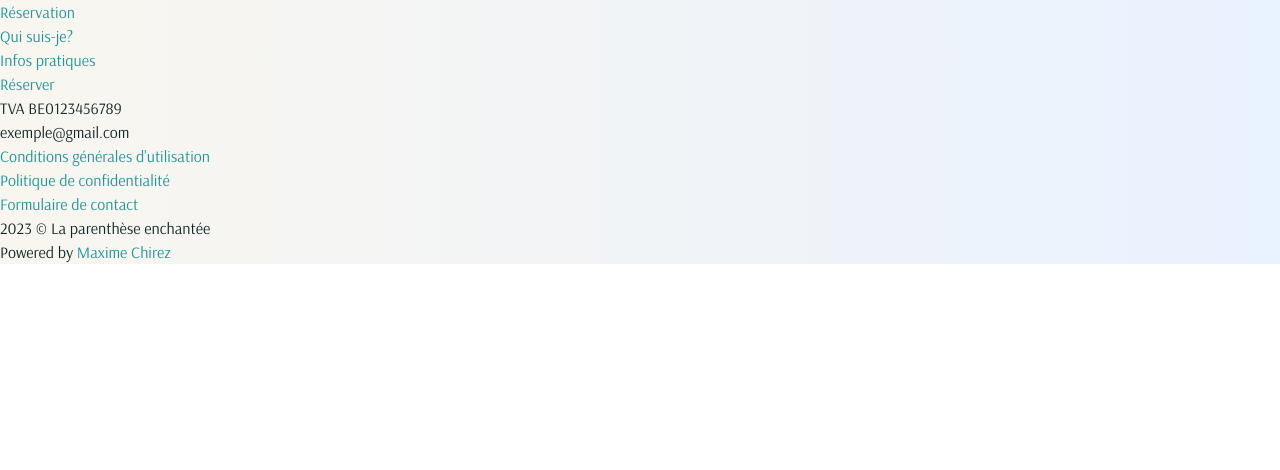
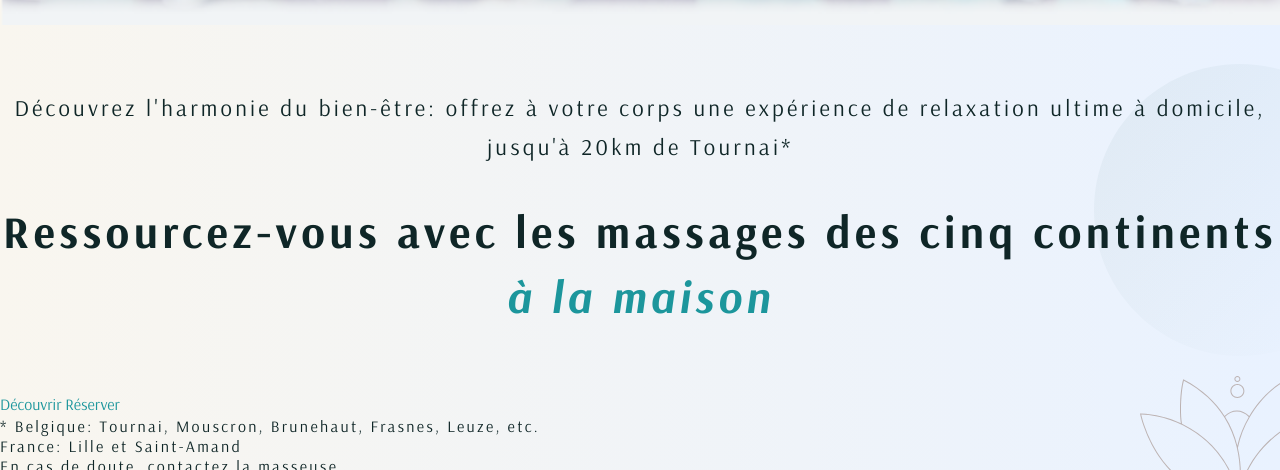
Before and after one commit to WandoCode/la-parenthese-website, a plain HTML site: page index.html in a window 1280 px wide. Shown: the part 2225-2695 px from the top of the page. Before the commit the page ends 2489 px from the top, so only its background shows below. Drawn offline with Linux system fonts and the light colour scheme.

Commit message:
Add style for main section (background, paragraphs, positions)

```diff
--- a/index.html
+++ b/index.html
@@ -71,7 +71,7 @@
       </nav>
     </header>
     <main class="main home">
-      <div>
+      <div class="main__illustration">
         <picture class="pictures">
           <source
             srcset="./public/bottle-salt-sm.png"
@@ -85,17 +85,18 @@
           />
         </picture>
       </div>
-      <div>
-        <h1>
+      <div class="main__text">
+        <h2 class="h2">
           Découvrez l'harmonie du bien-être: offrez à votre corps une expérience
           de relaxation ultime à domicile, jusqu'à 20km de Tournai*
+        </h2>
+        <h1 class="h1">
+          Ressourcez-vous avec les massages des cinq continents
+          <em>à la maison</em>
         </h1>
-        <h2>
-          Ressourcez-vous avec les massages des cinq continents à la maison
-        </h2>
         <a href="/massages.html">Découvrir</a>
         <a href="/reservation.html">Réserver</a>
-        <div>
+        <div class="text-xs">
           <p>* Belgique: Tournai, Mouscron, Brunehaut, Frasnes, Leuze, etc.</p>
           <p>France: Lille et Saint-Amand</p>
           <p>En cas de doute, contactez la masseuse.</p>
--- a/stylesheets/abstracts/_colors.scss
+++ b/stylesheets/abstracts/_colors.scss
@@ -7,7 +7,7 @@ $colors: (
     400: hsl(183, 70%, 36%),
     600: hsl(183, 84%, 17%),
     700: hsl(183, 46%, 16%),
-    800: hsl(183, 43%, 11%),
+    800: #0f2627,
     900: hsl(183, 43%, 11%),
   ),
   secondary: (
--- a/stylesheets/abstracts/_font-sizes.scss
+++ b/stylesheets/abstracts/_font-sizes.scss
@@ -2,10 +2,10 @@
 
 $scale: (
   sm: (
-    300: 1rem,
+    300: 0.875rem,
     400: 1.125rem,
     500: 1.563rem,
-    600: 1.953rem,
+    600: 2rem,
     700: 2.441rem,
     800: 3.052rem,
   ),
--- a/stylesheets/abstracts/_variables.scss
+++ b/stylesheets/abstracts/_variables.scss
@@ -10,7 +10,7 @@ $secondary-font-stack: 'Amaranth', sans-serif !default;
 $max-width: 1180px;
 
 //Header-heights
-$header-height-sm: in-rem(170);
+$header-height-sm: calc(in-rem(80) + 20vw);
 
 $body-background: linear-gradient(
   90deg,
--- a/stylesheets/base/_typography.scss
+++ b/stylesheets/base/_typography.scss
@@ -4,9 +4,9 @@
 @use '../abstracts/' as *;
 
 body {
-  color: var(--clr-primary-900);
+  color: var(--clr-primary-800);
   font-family: $text-font-stack;
-  font-size: var(--fs-sm-300);
+  font-size: var(--fs-300);
 }
 
 .nav a {
@@ -17,3 +17,32 @@ body {
     color: var(--clr-primary-400);
   }
 }
+
+.h1 {
+  text-align: center;
+  font-size: var(--fs-600);
+  font-weight: 700;
+  line-height: 143%; /* 2.86rem */
+  letter-spacing: 0.27rem;
+
+  & > em {
+    color: var(--clr-primary-400);
+    font-style: italic;
+  }
+}
+
+.h2 {
+  text-align: center;
+  font-size: var(--fs-400);
+  line-height: 171.5%; /* 1.93rem */
+  letter-spacing: 0.2rem;
+  font-weight: 400;
+}
+
+.text-xs {
+  font-size: var(--fs-300);
+  font-style: normal;
+  font-weight: 400;
+  line-height: normal;
+  letter-spacing: 0.145rem;
+}
--- a/stylesheets/layout/_header.scss
+++ b/stylesheets/layout/_header.scss
@@ -8,6 +8,7 @@
 
   display: grid;
   justify-items: center;
+  z-index: 10;
 
   width: 100%;
 
@@ -32,7 +33,6 @@
 
     width: 100%;
     height: $header-height-sm;
-    z-index: 10;
 
     padding-inline: in-rem(29);
 
--- a/stylesheets/layout/_main.scss
+++ b/stylesheets/layout/_main.scss
@@ -1,9 +1,41 @@
 @use '../abstracts/' as *;
 
 .main {
+  position: relative;
+
+  display: flex;
+  flex-direction: column;
+  gap: in-rem(64);
+
   padding-top: calc($header-height-sm + in-rem(32));
+
+  background-image: url('../public/bubble-background.svg');
+  background-position: bottom 120px right 0;
+  background-repeat: no-repeat;
+
+  &:after {
+    content: '';
+    position: absolute;
+    bottom: 0;
+    right: 0;
+
+    height: 100px;
+    width: 140px;
+
+    background-image: url('../public/lotus-light.svg');
+    background-repeat: no-repeat;
+  }
 
   &__images {
     width: 100%;
   }
+
+  &__text {
+    & .h2 {
+      margin-bottom: in-rem(32);
+    }
+    & .h1 {
+      margin-bottom: in-rem(64);
+    }
+  }
 }
```
Also changed, not shown: public/bubble-background.svg (added), public/lotus-light.svg (added), stylesheets/main.css, 1 other file.
